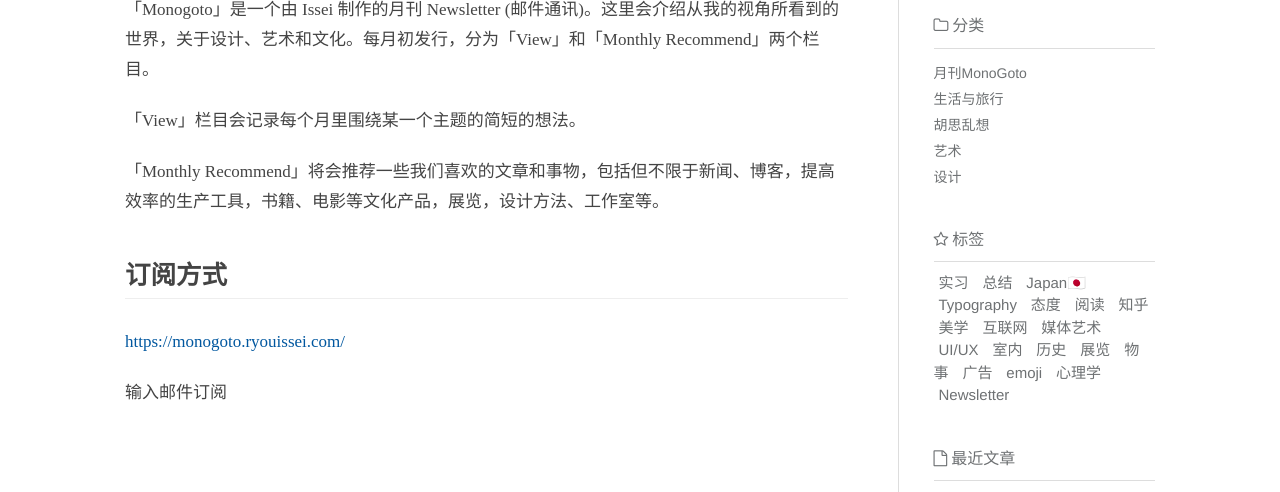
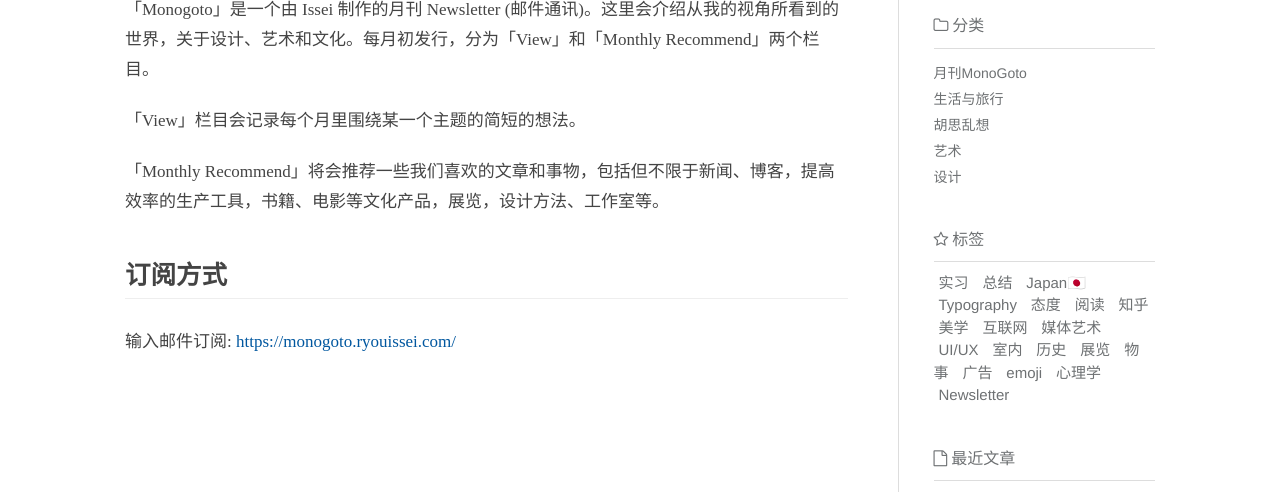
Before and after one commit to Ryouissei/ryouissei.github.io, a plain HTML site: page newsletter/index.html in a window 1280 px wide. Shown: the part 258-750 px from the top of the page. Drawn offline with nearby package versions, Linux system fonts and the light colour scheme; some packages are replaced by stand-ins of ours; a script that the page names is missing.

Commit message:
Site updated: 2021-03-13 16:56:50

```diff
--- a/newsletter/index.html
+++ b/newsletter/index.html
@@ -12,8 +12,7 @@ h=d.documentElement,t=setTimeout(function(){h.className=h.className.replace(/\bw
 })(document);</script><meta name="generator" content="Hexo 4.2.0"></head><body><div class="body_container"><div id="header"><div class="site-name"><h1 class="hidden">月刊 Monogoto 邮件通讯</h1><a id="logo" href="/.">觉论</a><p class="description">The Sense of Design &amp; Life. |  Issei's Blog</p></div><div id="nav-menu"><a href="/."><i class="fa fa-home"> 主页</i></a><a href="/archives/"><i class="fa fa-archive"> 旧文</i></a><a href="/newsletter/" class="current"><i class="fa fa-envelope"> 邮报</i></a><a href="/about/"><i class="fa fa-user"> 关于</i></a><a href="/atom.xml"><i class="fa fa-rss"> 订阅</i></a></div></div><div id="layout" class="pure-g"><div class="pure-u-1 pure-u-md-3-4"><div class="content_container"><div class="post"><h1 class="post-title">月刊 Monogoto 邮件通讯</h1><div class="post-content"><p>「Monogoto」是一个由 Issei 制作的月刊 Newsletter (邮件通讯)。这里会介绍从我的视角所看到的世界，关于设计、艺术和文化。每月初发行，分为「View」和「Monthly Recommend」两个栏目。</p>
 <p>「View」栏目会记录每个月里围绕某一个主题的简短的想法。</p>
 <p>「Monthly Recommend」将会推荐一些我们喜欢的文章和事物，包括但不限于新闻、博客，提高效率的生产工具，书籍、电影等文化产品，展览，设计方法、工作室等。</p>
-<h2 id="订阅方式"><a href="#订阅方式" class="headerlink" title="订阅方式"></a>订阅方式</h2><p><a href="https://monogoto.ryouissei.com/" target="_blank" rel="noopener">https://monogoto.ryouissei.com/</a></p>
-<p>输入邮件订阅</p>
+<h2 id="订阅方式"><a href="#订阅方式" class="headerlink" title="订阅方式"></a>订阅方式</h2><p>输入邮件订阅: <a href="https://monogoto.ryouissei.com/" target="_blank" rel="noopener">https://monogoto.ryouissei.com/</a></p>
 </div></div><div id="lv-container" data-id="city" data-uid="MTAyMC8zMjg0Ni85NDA3"><script>(function(d, s) {
    var j, e = d.getElementsByTagName(s)[0];
    if (typeof LivereTower === 'function') { return; }
```
